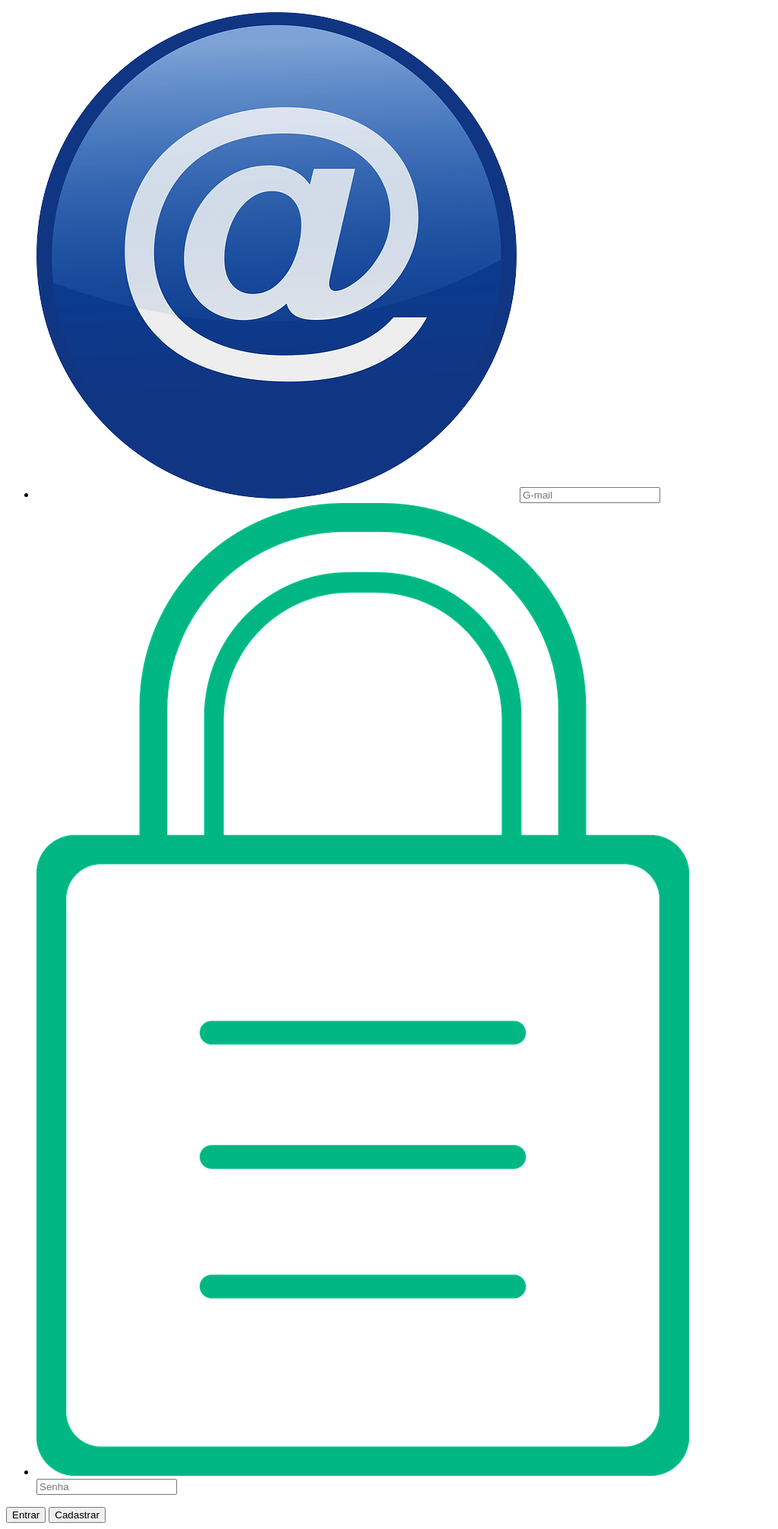
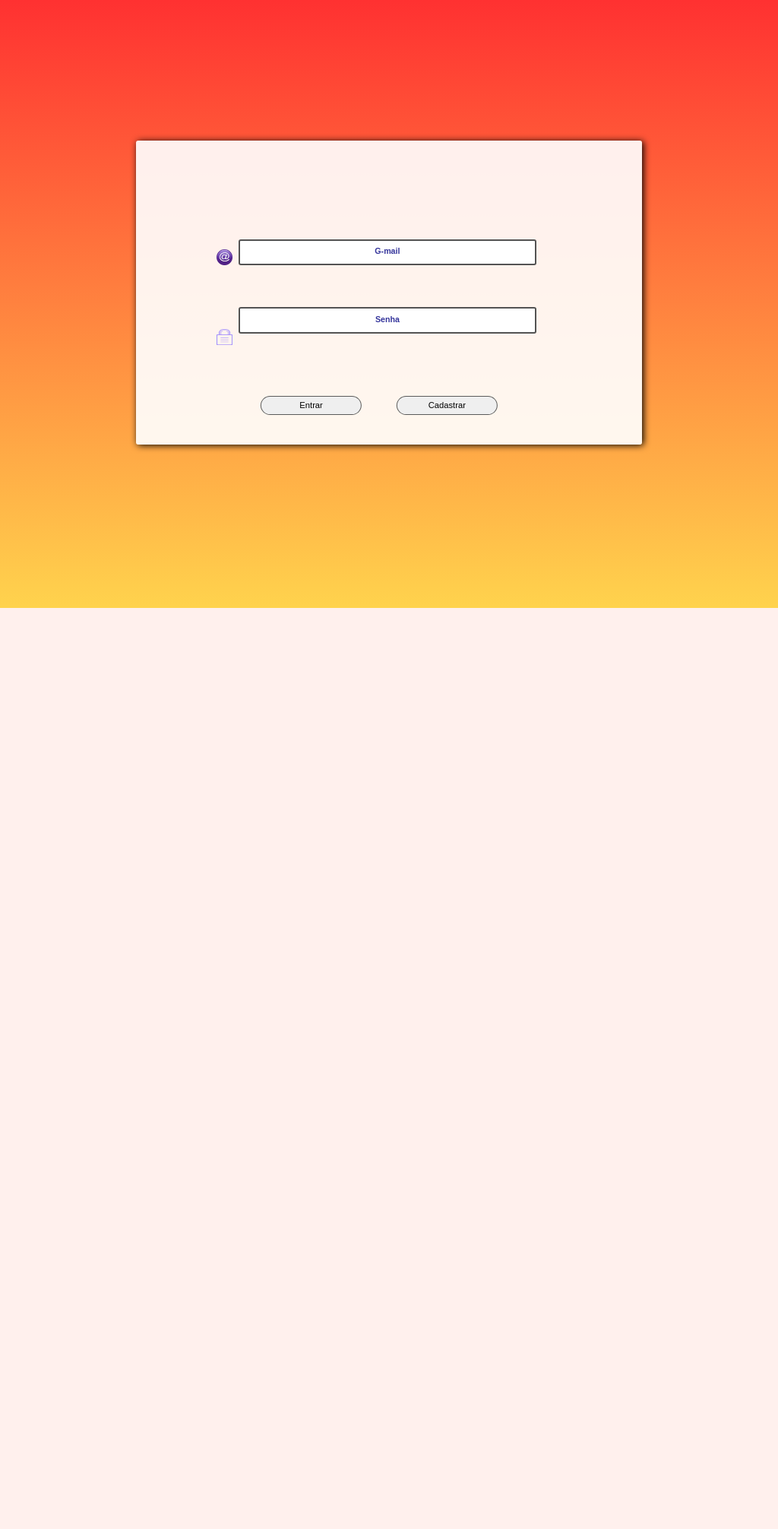
Before and after one commit to anacnr/lista, a PHP site: page /login.html in a window 1024 px wide. Shown: the whole page at 76% size. After the commit the page ends 800 px from the top, so only its background shows below. Run offline with PHP 8.4, Linux system fonts and the light colour scheme.

Commit message:
Add files via upload

```diff
--- a/css/normal.css
+++ b/css/normal.css
@@ -102,7 +102,7 @@ Tive que diminuir o limite de largura máxima*/
 }
 
 
-@media (min-width:768){
+@media (min-width:768px) and (max-width: 992px){
     body{
         background-image: linear-gradient(to bottom, #ff3131, #ffd34d);
         background-attachment: fixed;
@@ -116,8 +116,8 @@ Tive que diminuir o limite de largura máxima*/
         box-shadow: 2px 1px 10px black;
         border-radius: 3px;
         height: 50vh;
-        width: 83vw;
-        top: 100px;
+        width: 75vw;
+        top: 84px;
     }
 
     form > ul > li{
@@ -137,7 +137,7 @@ Tive que diminuir o limite de largura máxima*/
         width: 21px;
         height: 21px;
         position: absolute;
-        right: 92%;
+        right: 95%;
         bottom: 45%;
         margin-right: 0px;
         z-index: 1;
@@ -149,8 +149,8 @@ Tive que diminuir o limite de largura máxima*/
         width: 21px;
         height: 21px;
         position: absolute;
-        top: 160%;
-        right: 92%;
+        top: 165%;
+        right: 95%;
         z-index: 1;
         filter: hue-rotate(96deg);
         cursor: context-menu;
@@ -162,7 +162,7 @@ Tive que diminuir o limite de largura máxima*/
         position: relative;
         right: 2%;
         width: 99%;
-        height: 12px;
+        height: 10px;
         padding-top: 2%;
         padding-bottom: 4%;
         border-style: solid;
@@ -205,4 +205,105 @@ Tive que diminuir o limite de largura máxima*/
         }
 }
 
- /*Configurações para tela do computador width minímo de 697px */
+@media (min-width:992px) and (max-width: 1200px) {
+    body{
+        background-image: linear-gradient(to bottom, #ff3131, #ffd34d);
+        background-attachment: fixed;
+    }
+
+    form{
+        position: relative;
+        margin: auto;
+        margin-top: 10%;
+        background-color: rgba(255, 255, 255, 0.909);
+        box-shadow: 2px 1px 10px black;
+        border-radius: 3px;
+        height: 50vh;
+        width: 65vw;
+        top: 84px;
+    }
+
+    form > ul > li{
+        list-style: none;
+    }
+
+    form > ul{
+        position: relative;
+        margin: auto;
+        top: 30%;
+        right: 2%;
+        width: 50vw;
+        height: 10vh;
+    }
+
+    form > ul > li > #gmail-icon{
+        width: 21px;
+        height: 21px;
+        position: absolute;
+        right: 85%;
+        bottom: 45%;
+        margin-right: 0px;
+        z-index: 1;
+        filter: hue-rotate(44deg);
+        cursor: context-menu;
+    }
+
+    form > ul > li > #lock-icon{
+        width: 21px;
+        height: 21px;
+        position: absolute;
+        top: 160%;
+        right: 85%;
+        z-index: 1;
+        filter: hue-rotate(96deg);
+        cursor: context-menu;
+    }
+
+    /*Esses são os campos onde vão receber os dados*/
+
+    form > ul > li > input{
+        position: relative;
+        left: 10%;
+        width: 75%;
+        height: 5px;
+        padding-top: 2%;
+        padding-bottom: 3%;
+        border-style: solid;
+        border-color: rgba(0, 0, 0, 0.675);
+        border-radius: 3px;
+        text-align: center;
+    }
+
+    form > ul > li > input::placeholder{
+        color: rgba(39, 39, 149, 0.94);
+        font-size: 0.8em;
+        font-weight: 600;
+    }
+
+    form > ul > li > #gmail {
+        margin-top: 10px;
+    }
+
+    form > ul > li > #senha{
+        margin-top: 55px;
+    }
+
+    form > button{
+        width: 20%;
+        height: 25px;
+        border-width: 1px;
+        border-style: solid;
+        border-color: rgba(0, 0, 0, 0.623);
+        border-radius: 25px;
+        font-size: 0.7em;
+        font-weight: 100;
+        margin-right: 15px;
+        position: relative;
+        transform: translate(16vw,32vh);
+        cursor: pointer;
+    }
+
+    form > #cad{
+        margin-left: 4%;
+        }
+}
```
